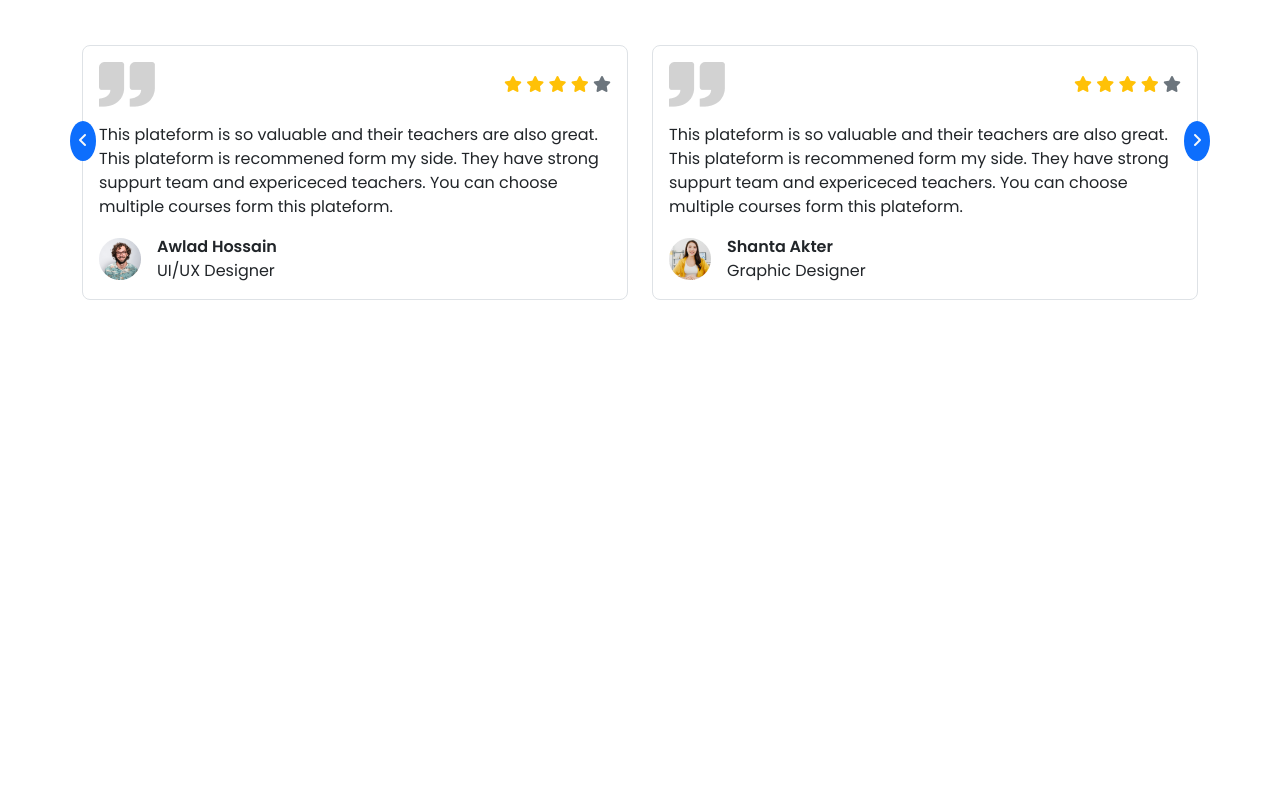
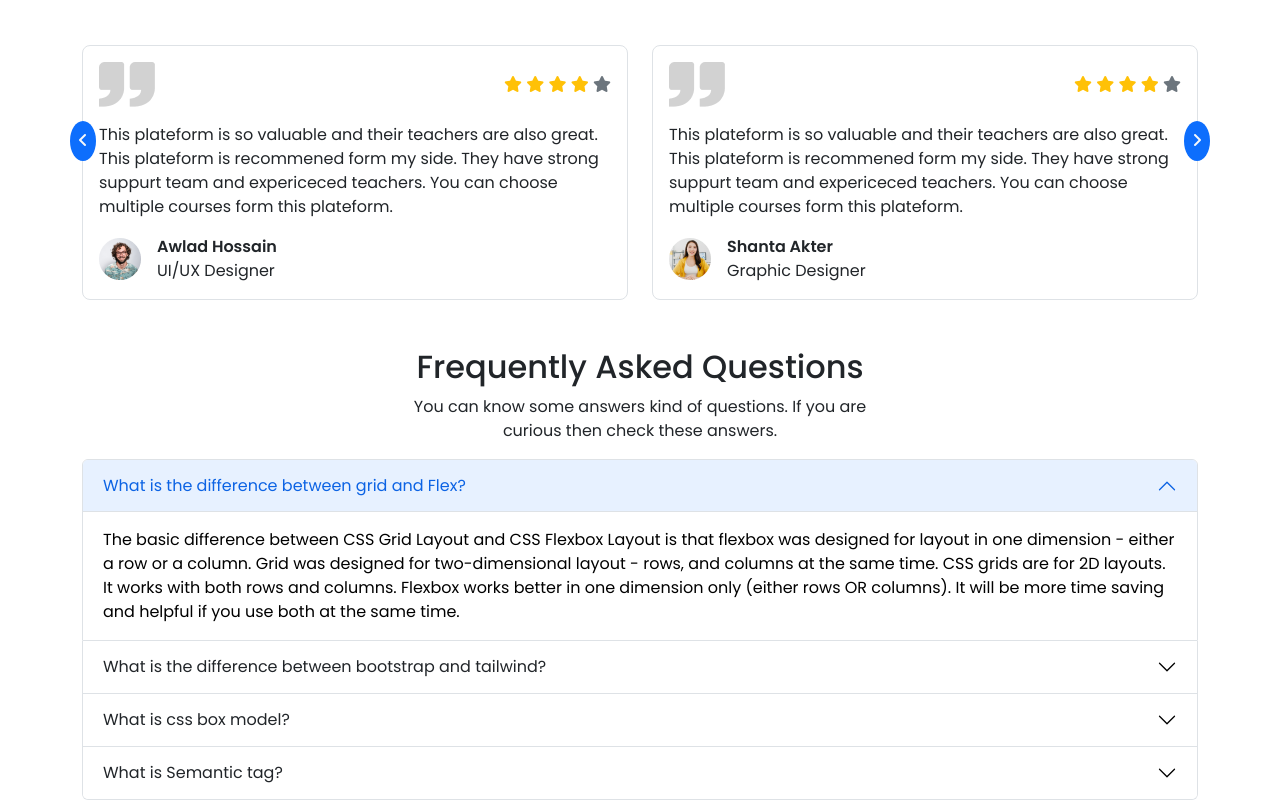
Before and after one commit to 60450sagor/Assignment-3, a plain HTML site: page index.html in a window 1280 px wide. Shown: the part 3420-4220 px from the top of the page. Before the commit the page ends 3720 px from the top, so only its background shows below. Drawn offline with nearby package versions, Linux system fonts and the light colour scheme.

Commit message:
question section added

```diff
--- a/index.html
+++ b/index.html
@@ -377,6 +377,63 @@
       </div>
   </section>
   <!-- feedback section end -->
+          <!-- Question section start -->
+          <section class="question container mt-5">
+            <h2 class="text-center">Frequently Asked Questions</h2>
+            <p class="text-center">You can know some answers kind of questions. If you are <br>curious then check these answers.</p>
+            <div class="accordion" id="accordionExample">
+                <div class="accordion-item">
+                  <h2 class="accordion-header" id="headingOne">
+                    <button class="accordion-button" type="button" data-bs-toggle="collapse" data-bs-target="#collapseOne" aria-expanded="true" aria-controls="collapseOne">
+                        What is the difference between grid and Flex?
+                    </button>
+                  </h2>
+                  <div id="collapseOne" class="accordion-collapse collapse show" aria-labelledby="headingOne" data-bs-parent="#accordionExample">
+                    <div class="accordion-body">
+                        The basic difference between CSS Grid Layout and CSS Flexbox Layout is that flexbox was designed for layout in one dimension - either a row or a column. Grid was designed for two-dimensional layout - rows, and columns at the same time. CSS grids are for 2D layouts. It works with both rows and columns. Flexbox works better in one dimension only (either rows OR columns). It will be more time saving and helpful if you use both at the same time.
+                    </div>
+                  </div>
+                </div>
+                <div class="accordion-item">
+                  <h2 class="accordion-header" id="headingTwo">
+                    <button class="accordion-button collapsed" type="button" data-bs-toggle="collapse" data-bs-target="#collapseTwo" aria-expanded="false" aria-controls="collapseTwo">
+                        What is the difference between bootstrap and tailwind?
+                    </button>
+                  </h2>
+                  <div id="collapseTwo" class="accordion-collapse collapse" aria-labelledby="headingTwo" data-bs-parent="#accordionExample">
+                    <div class="accordion-body">
+                        <Strong>Bootstrap</Strong> comes with a set of pre-styled responsive, mobile-first components that possess a definite UI kit.Sites created using Bootstrap follow the generic pattern that makes them look identical.<br>
+                        <strong>Tailwind</strong> offers predesigned widgets to build a site from scratch with fast UI development. Tailwind CSS uses a set of utility classes to create a neat UI with more flexibility and uniqueness.
+                    </div>
+                  </div>
+                </div>
+                <div class="accordion-item">
+                  <h2 class="accordion-header" id="headingThree">
+                    <button class="accordion-button collapsed" type="button" data-bs-toggle="collapse" data-bs-target="#collapseThree" aria-expanded="false" aria-controls="collapseThree">
+                        What is css box model?
+                    </button>
+                  </h2>
+                  <div id="collapseThree" class="accordion-collapse collapse" aria-labelledby="headingThree" data-bs-parent="#accordionExample">
+                    <div class="accordion-body">
+                        In web development, the <strong>CSS</strong> box model refers to how HTML elements are modeled in browser engines and how the dimensions of those HTML elements are derived from CSS properties. It is a fundamental concept for the composition of HTML webpages.
+                    </div>
+                  </div>
+                </div>
+                <div class="accordion-item">
+                    <h2 class="accordion-header" id="headingFour">
+                      <button class="accordion-button collapsed" type="button" data-bs-toggle="collapse" data-bs-target="#collapseFour" aria-expanded="false" aria-controls="collapseFour">
+                        What is Semantic tag?
+                      </button>
+                    </h2>
+                    <div id="collapseFour" class="accordion-collapse collapse" aria-labelledby="headingFour" data-bs-parent="#accordionExample">
+                      <div class="accordion-body">
+                       <strong> Semantic</strong> HTML is the use of HTML markup to reinforce the semantics, or meaning, of the information in web pages and web applications rather than merely to define its presentation or look. Semantic HTML is processed by traditional web browsers as well as by many other user agents.
+                      </div>
+                    </div>
+                  </div>
+              </div>
+        </section>
+        <!-- Question section end -->
 
 
      </main>
```
